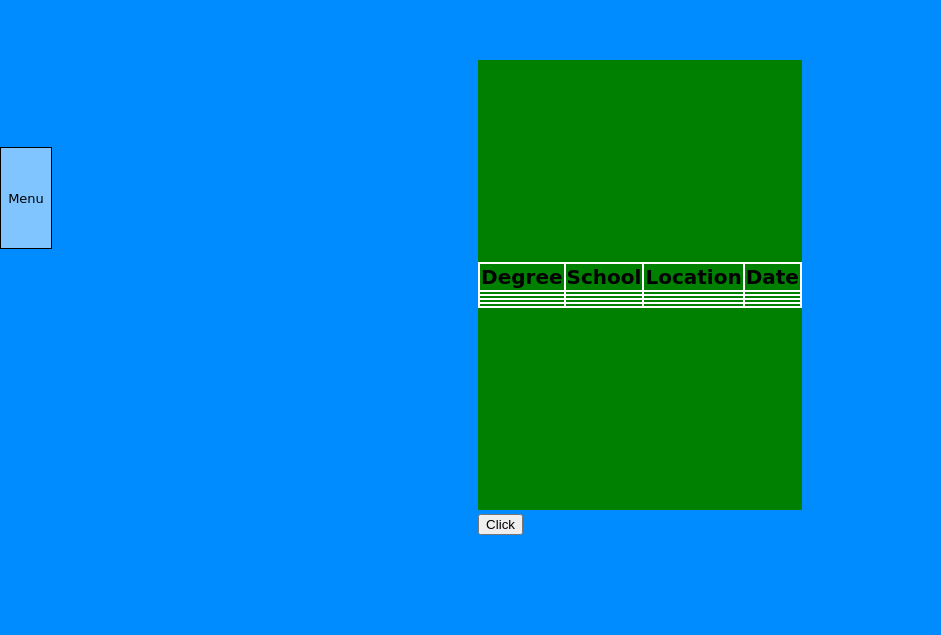
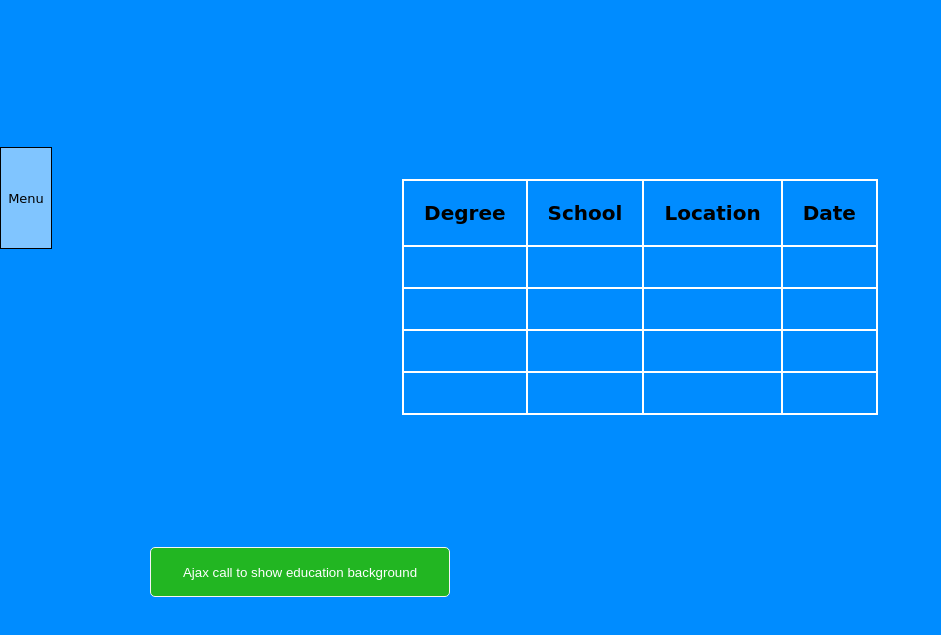
Before and after one commit to benoithusson/website-resume, a website: page html/skills.html in a window 1280 px wide. Shown: the part 103-738 px from the top of the page, without its empty margins (0-941 px from the left). Drawn offline with Linux system fonts and the light colour scheme; a web font is replaced by a local one.

Commit message:
Design button ajax call

```diff
--- a/html/skills.html
+++ b/html/skills.html
@@ -27,15 +27,18 @@
         <table border="1">
 
             <thead>
+
                 <tr>
                     <th>Degree</th>
                     <th>School</th>
                     <th>Location</th>
                     <th>Date</th>
                 </tr>
+
             </thead>
 
             <tbody>
+
                 <tr>
                     <td class="degree"></td>
                     <td class="school"></td>
@@ -69,11 +72,13 @@
             <tfoot></tfoot>
 
         </table>
+
     </div>
 
-    <div id="container-button-data">
-        <button id="button-data">Click</button>
-    </div>
+    <div id="container-button">
+            <button id="button-get-data">Ajax call to show education background</button>
+     </div>
+
 
     <script src="../js/skills.js"></script>
     <script src="../js/menu_component.js"></script>
--- a/js/skills.js
+++ b/js/skills.js
@@ -15,7 +15,8 @@ const td_date =         document.getElementsByClassName('date');
 
 $(document).ready(function() {
 
-    $('#button-data').on('click', function() {
+    /******* TO GET DATAS ********/
+    $('#button-get-data').on('click', function() {
 
         $.ajax({
 
@@ -31,6 +32,7 @@ $(document).ready(function() {
             // If we get a response from the server, the following function is executed.
             // "data" contains the server response. It is an array of objects
             success: function(data) {
+                    console.log("GET ajax Request : SUCCESS", data);
 
                     // For every object in the array...
                     for(let object in data) {
@@ -46,8 +48,8 @@ $(document).ready(function() {
 
             // Function executed if an error occured during the request
             error: function(error_ajax) {
-                console.log('Error AJAX:' + error_ajax);
+                console.log('GET ajax Request : ERROR:' + error_ajax);
             }
         });
     });
-})
+});
--- a/sass/pages/_skills.scss
+++ b/sass/pages/_skills.scss
@@ -4,12 +4,13 @@ html {
     @include page_layout_with_flexbox(center, center, row wrap);
 }
 
+/* Center the table in the page */
 #table-education-container {
     @include page_layout_with_flexbox(center, center, row wrap);
     @include width_height_element(100%, 450px);
-    background-color: green;
 }
 
+/* Styling the table */
 table {
     border-collapse: collapse;
     border: 2px solid white;
@@ -17,9 +18,31 @@ table {
     th {
         border-collapse: collapse;
         border: 2px solid white;
+        padding: 20px;
     }
+
     td {
         border-collapse: collapse;
         border: 2px solid white;
+        padding: 20px;
     }
 }
+
+
+#container-button {
+    @include page_layout_with_flexbox(center, center, row wrap);
+    position : fixed;
+    width:     400px;
+    bottom:    100px;
+    left:      100px;
+
+    #button-get-data {
+        @include page_layout_with_flexbox(center, center, row wrap);
+        color:              white;
+        width:              300px;
+        height:             50px;
+        border:             1px solid rgb(247, 244, 244);
+        border-radius:      5px;
+        background-color:   rgb(34, 182, 34);
+    }
+}
```
Also changed, not shown: package.json (+10 -1 lines), css/skills.css.
